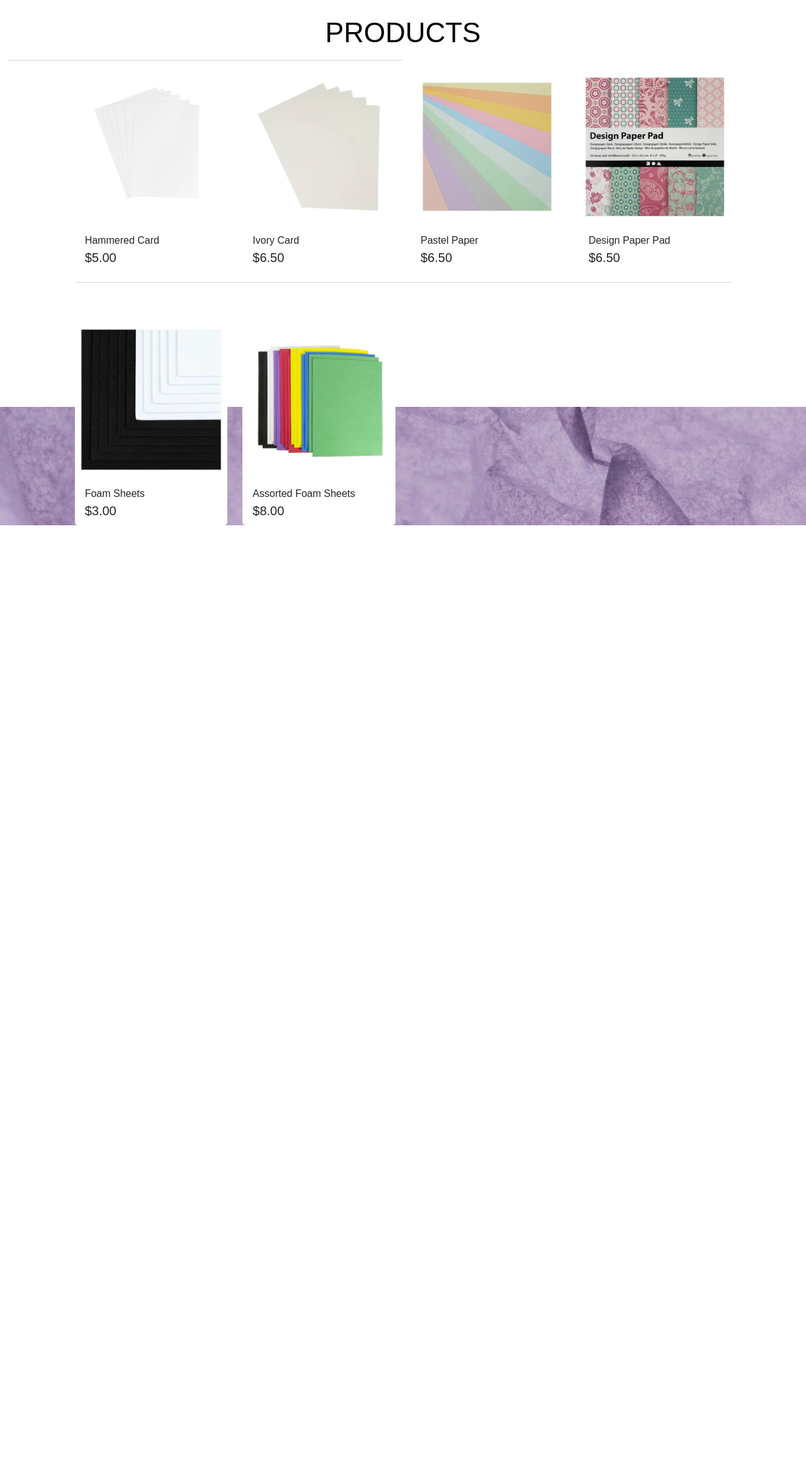
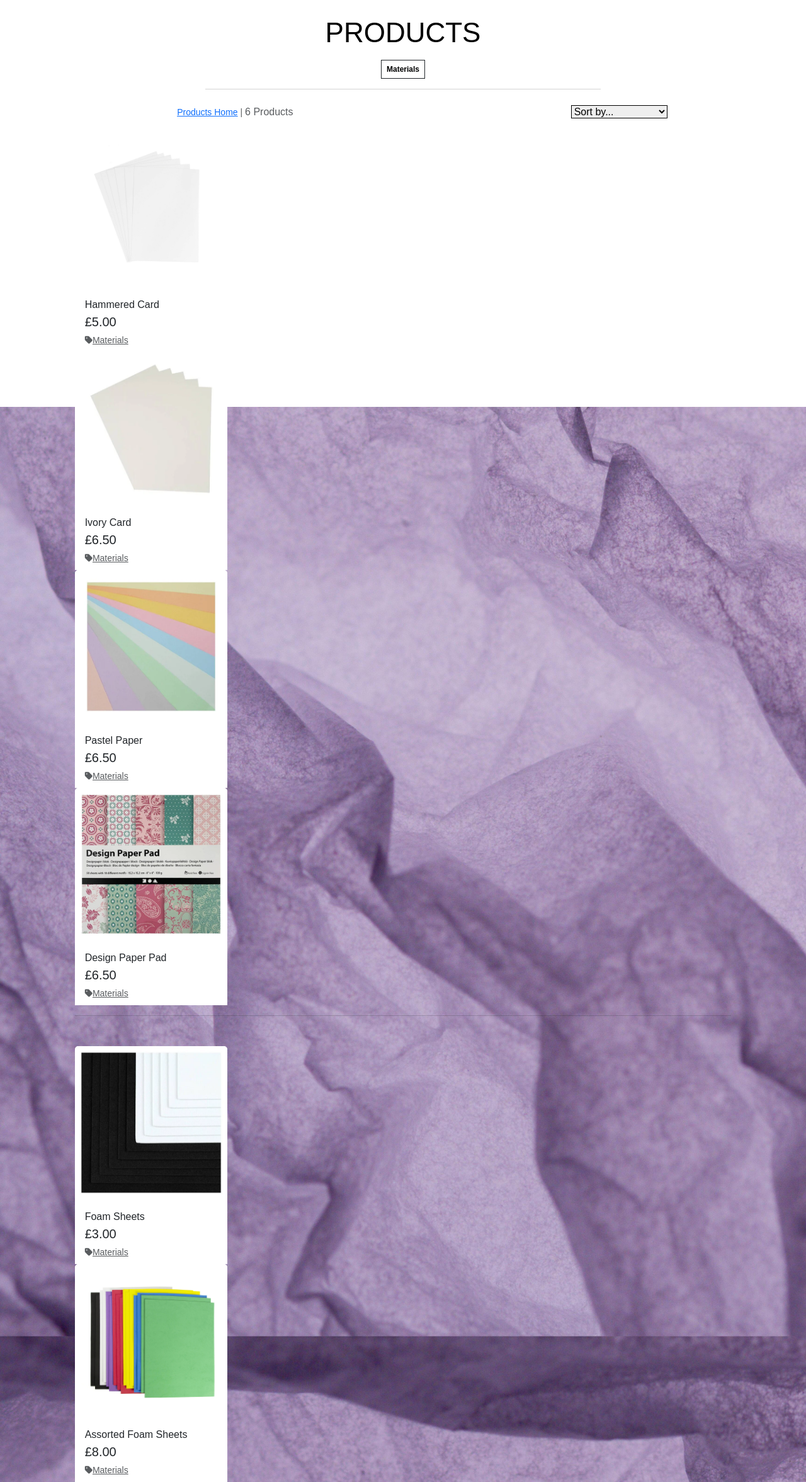
Before and after one commit to Diane-4P/craft_shack, a Django app: page /products/?category=materials in a window 1280 px wide. Shown: the part 154-2507 px from the top of the page at 63% size. Before the commit the page ends 988 px from the top, so only its background shows below. Run offline with Django 5.2, Linux system fonts and the light colour scheme; data comes from the database, SQL or seed files in the repository; some libraries are stand-ins or nearby versions; some web fonts are replaced.

Commit message:
Added sorting and product count to product page

```diff
--- a/products/templates/products/products.html
+++ b/products/templates/products/products.html
@@ -15,12 +15,50 @@
         <div class="row">
             <div class="col text-center mt-3">
                 <h2 class="logo-font text-black">Products</h2>
+                <!-- Display category badge -->
+                {% for c in current_categories %}
+                <a class="category-badge text-decoration-none" href="{% url 'products' %}?category={{ c.name }}">
+                    <span class="p-2 mt-2 badge badge-white text-black rounded-0 border border-dark">{{ c.friendly_name }}</span>
+                </a>
+                {% endfor %}
+                <!-- Display subcategory badge -->
+                 {% for subc in current_subcategories %}
+                <a class="subcategory-badge text-decoration-none" href="{% url 'products' %}?subcategory={{ subc.name }}">
+                    <span class="p-2 mt-2 badge badge-white text-black rounded-0 border border-dark">{{ subc.friendly_name }}</span>
+                </a>
+                {% endfor %}
                 <hr class="w-50 mb-1">
             </div>
         </div>
         <div class="row">
             <div class="product-container col-10 offset-1">
-                <div class="row mt-1 mb-2"></div>
+                <!-- Products sorting dropdown menu -->
+                <div class="row mt-1 mb-2">
+                    <div class="col-12 col-md-6 my-auto order-md-last d-flex justify-content-center justify-content-md-end">
+                        <div class="sort-select-wrapper w-50">
+                            <select id="sort-selector" class="custom-select custom-select-sm rounded-0 border border-{% if current_sorting != 'None_None' %}info{% else %}black{% endif %}">
+                                <option value="reset" {% if current_sorting == 'None_None' %}selected{% endif %}>Sort by...</option>
+                                <option value="price_asc" {% if current_sorting == 'price_asc' %}selected{% endif %}>Price (low to high)</option>
+                                <option value="price_desc" {% if current_sorting == 'price_desc' %}selected{% endif %}>Price (high to low)</option>
+                                <option value="name_asc" {% if current_sorting == 'name_asc' %}selected{% endif %}>Name (A-Z)</option>
+                                <option value="name_desc" {% if current_sorting == 'name_desc' %}selected{% endif %}>Name (Z-A)</option>
+                                <option value="category_asc" {% if current_sorting == 'category_asc' %}selected{% endif %}>Category (A-Z)</option>
+                                <option value="category_desc" {% if current_sorting == 'category_desc' %}selected{% endif %}>Category (Z-A)</option>
+                                <option value="subcategory_asc" {% if current_sorting == 'subcategory_asc' %}selected{% endif %}>Subcategory (A-Z)</option>
+                                <option value="subcategory_desc" {% if current_sorting == 'subcategory_desc' %}selected{% endif %}>Subcategory (Z-A)</option>
+                            </select>
+                        </div>
+                    </div>
+                    <!-- Display product count and search results -->
+                    <div class="col-12 col-md-6 order-md-first">
+                        <p class="text-muted mt-3 text-center text-md-left">
+                            {% if search_term or current_categories or current_sorting != 'None_None' %}
+                                <span class="small"><a href="{% url 'products' %}">Products Home</a> | </span>
+                            {% endif %}
+                            {{ products|length }} Products{% if search_term %} found for <strong>"{{ search_term }}"</strong>{% endif %}
+                        </p>
+                    </div>
+                </div>
                 <div class="row">
                     {% for product in products %}
                         <div class="col-sm-6 col-md-6 col-lg-4 col-xl-3">
@@ -40,7 +78,21 @@
                                 <div class="card-footer bg-white pt-0 border-0 text-left">
                                     <div class="row">
                                         <div class="col">
-                                            <p class="lead mb-0 text-left font-weight-bold">${{ product.price }}</p>
+                                            <p class="lead mb-0 text-left font-weight-bold">£{{ product.price }}</p>
+                                            <!-- Product category name -->
+                                            {% if product.category %}
+                                            <p class="small mt-1 mb-0">
+                                                <a class="text-muted" href="{% url 'products' %}?category={{ product.category.name }}">
+                                                    <i class="fas fa-tag mr-1"></i>{{ product.category.friendly_name }}
+                                            {% endif %}
+                                            <!-- Product subcategory name -->
+                                            {% if product.subcategory %}
+                                            <p class="small mt-1 mb-0">
+                                                <a class="text-muted" href="{% url 'products' %}?subcategory={{ product.subcategory.name }}">
+                                                    <i class="fas fa-tag mr-1"></i>{{ product.subcategory.friendly_name }}
+                                                </a>
+                                            </p>
+                                            {% endif %}
                                         </div>
                                     </div>
                                 </div>
--- a/products/views.py
+++ b/products/views.py
@@ -19,20 +19,22 @@ def all_products(request):
         # Sorting code from Google AI Assistant
         if 'sort' in request.GET:
             sortkey = request.GET['sort']
+            sort = sortkey
+            if sortkey == 'name':
+                sortkey = 'lower_name'
+                products = products.annotate(lower_name=Lower('name'))
 
-            allowed_sort_fields = ['name', 'price', 'category__name', 'subcategory__name']
-            if sortkey in allowed_sort_fields:
-                if sortkey == 'name':
-                    sortkey = 'lower_name'
-                    products = products.annotate(lower_name=Lower('name'))
+            if sortkey == 'category':
+                sortkey = 'category__name'
 
-                if request.GET.get('direction') == 'desc':
+            if sortkey == 'subcategory':
+                sortkey = 'subcategory__name'
+
+            if 'direction' in request.GET:
+                direction = request.GET['direction']
+                if direction == 'desc':
                     sortkey = f'-{sortkey}'
-
-                products = products.order_by(sortkey)
-
-            else:
-                products = products.order_by('name')
+            products = products.order_by(sortkey)
 
         if 'category' in request.GET:
             categories = request.GET['category'].split(',')
--- a/static/css/base.css
+++ b/static/css/base.css
@@ -76,6 +76,22 @@ body {
     z-index: -1;
 }
 
+hr {
+    margin: 1rem auto;
+}
+
+a.category-badge > span.badge:hover {
+    /* Gun metal */
+    background: #212529 !important;
+    color: #fff !important;
+}
+
+a.subcategory-badge > span.badge:hover {
+    /* Do not disturb */
+    background: #363d44 !important;
+    color: #fff !important;
+}
+
 /* Media Queries */
 
 /* Slightly larger container on xl screens */
```
Also changed, not shown: products/templates/products/product_detail.html (+17 -1 lines).
